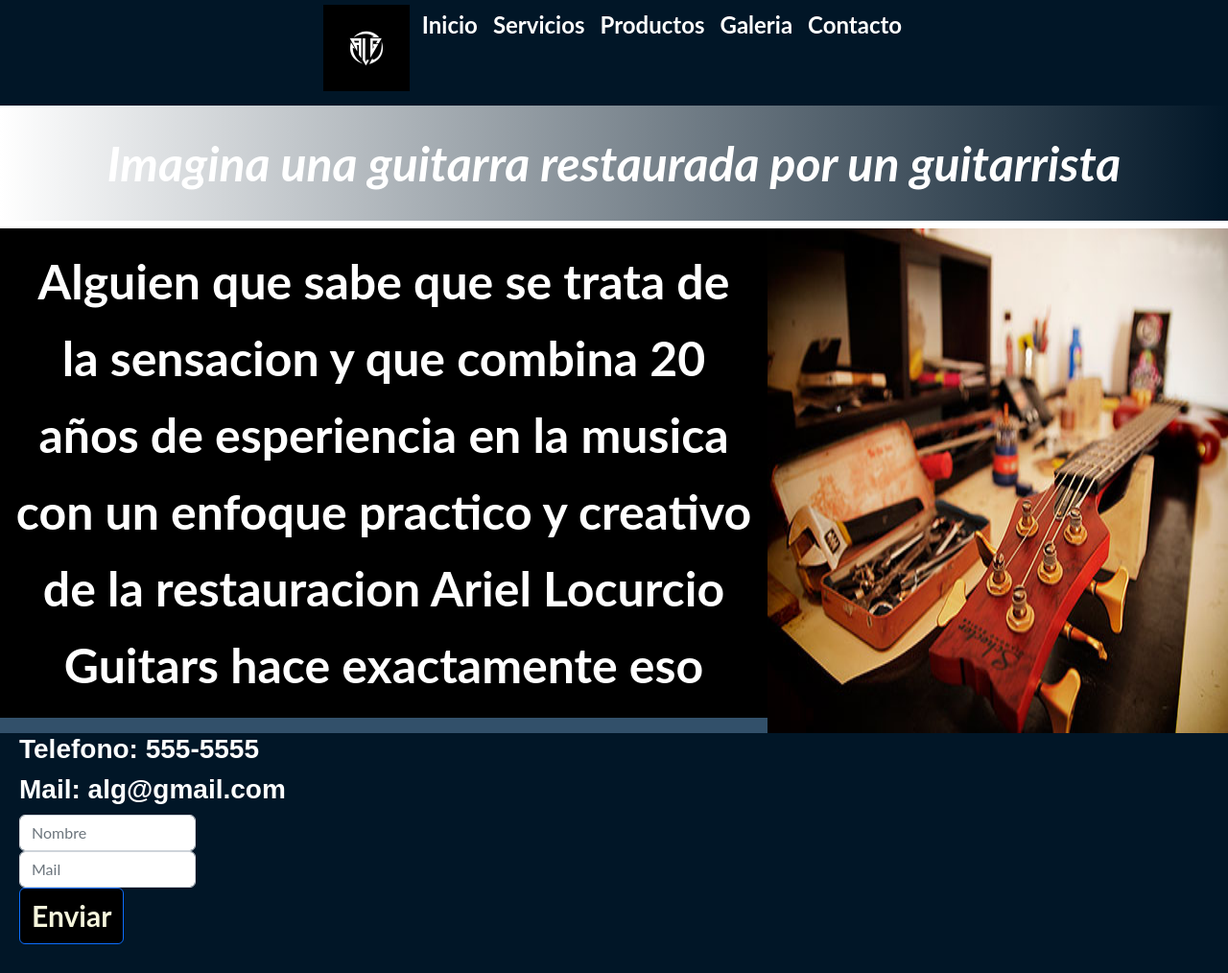
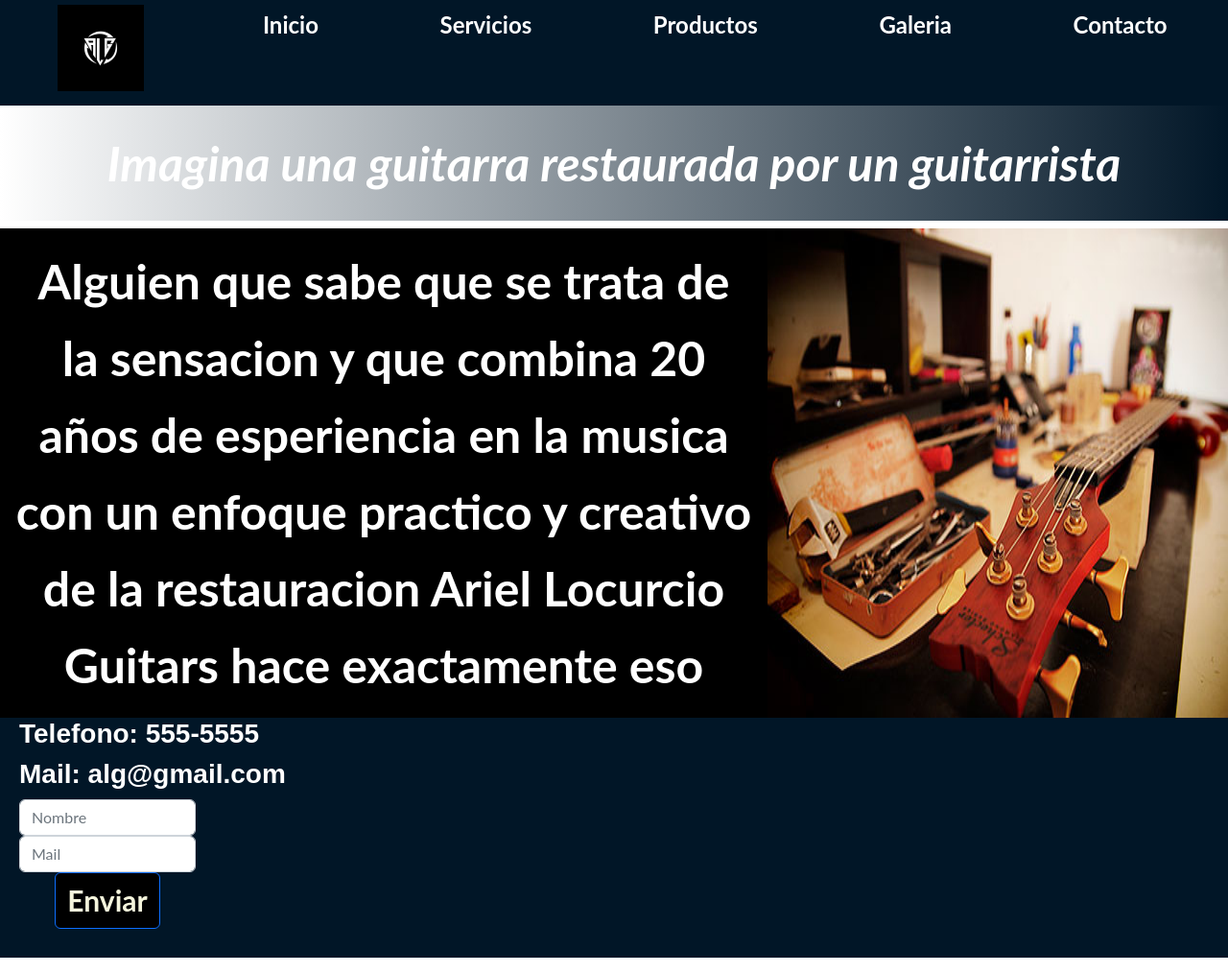
Before and after one commit to EstebanBray/Proyecto-ALG, a plain HTML site: page pages/servicios.html in a window 1280 px wide. Shown: the whole page at 96% size. Drawn offline with nearby package versions, Linux system fonts and the light colour scheme.

Commit message:
arreglo posicionamiento header y boton del footer

```diff
--- a/css/styles.css
+++ b/css/styles.css
@@ -356,6 +356,7 @@
     padding: 15px;
     text-align: center;
     margin-left: 0;
+    margin-bottom: 0%;
 }
 @media screen and (max-width: 768px){
     .intro-servicios{
--- a/pages/servicios.html
+++ b/pages/servicios.html
@@ -11,7 +11,7 @@
     <body>
         <header class="header-custom">
             <div class="menu">
-                <nav class="navbar navbar-expand-lg bg-light">
+                <nav class="navbar navbar-expand-lg bg-light container-fluid">
 
                     <button class="navbar-toggler button-color" type="button" data-bs-toggle="collapse" data-bs-target="#navbarNavAltMarkup" aria-controls="navbarNavAltMarkup" aria-expanded="false" aria-label="Toggle navigation">
                         <span class="navbar-toggler-icon"></span>
@@ -61,7 +61,7 @@
                         </div>
                         </div>
                             <div class="foot-1">
-                            <div class="col-auto">
+                            <div class="col-auto text-center">
                             <button type="submit" class="btn btn-primary">Enviar</button>
                             </div>
                         </div>
```
Also changed, not shown: index.html (+2 -2 lines), pages/contacto.html (+2 -2 lines), pages/galeria.html (+2 -2 lines), pages/productos.html (+2 -2 lines).
